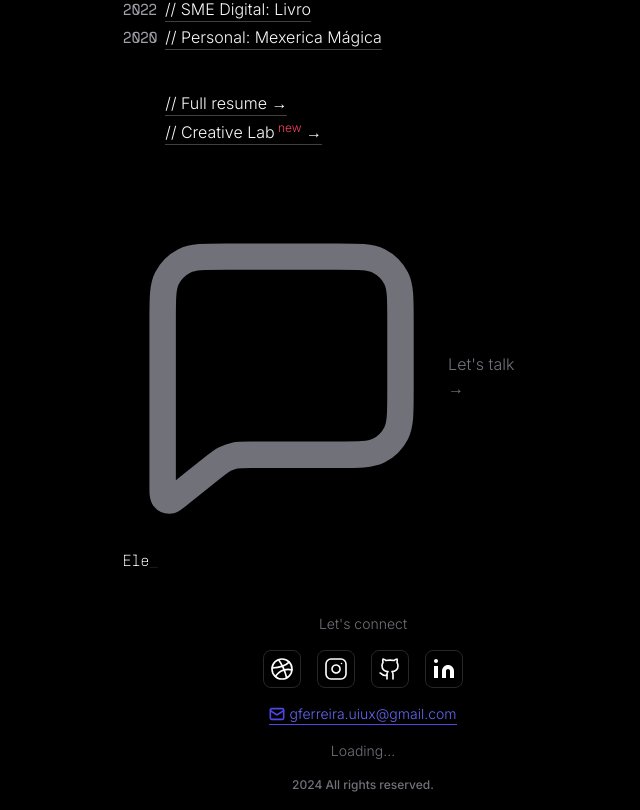
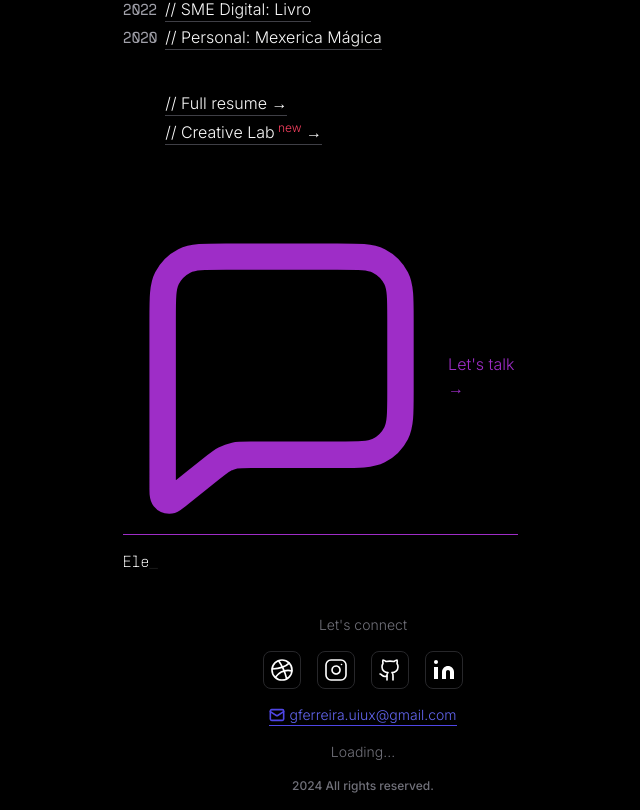
Before and after one commit to guiuiux/portfolio, a Next.js app: page /en in a window 1280 px wide. Shown: the part 1306-2116 px from the top of the page, without its empty margins (277-917 px from the left). Built offline with nearby package versions, Linux system fonts and the light colour scheme; no server answers.

Commit message:
rgb included

```diff
--- a/app/globals.css
+++ b/app/globals.css
@@ -5,6 +5,46 @@
 :root {
   --background: #ffffff;
   --foreground: #171717;
+}
+
+
+@keyframes rainbow-animation {
+  0% {
+    color: #ff0000;
+    border-color: #ff0000;
+  }
+  14% {
+    color: #ff9a00;
+    border-color: #ff9a00;
+  }
+  28% {
+    color: #d0de21;
+    border-color: #d0de21;
+  }
+  42% {
+    color: #4fdc4a;
+    border-color: #4fdc4a;
+  }
+  57% {
+    color: #3fdad8;
+    border-color: #3fdad8;
+  }
+  71% {
+    color: #2a84d2;
+    border-color: #2a84d2;
+  }
+  85% {
+    color: #7a2dd0;
+    border-color: #7a2dd0;
+  }
+  100% {
+    color: #d22dbb;
+    border-color: #d22dbb;
+  }
+}
+
+.rainbow-effect {
+  animation: rainbow-animation 2s linear infinite;
 }
 
 /* globals.css */
--- a/components/Footer.tsx
+++ b/components/Footer.tsx
@@ -14,10 +14,12 @@ const Footer = () => {
   return (
     <div className="flex flex-col gap-10">
       <div className="flex flex-col gap-4">
-        <div className="text-zinc-500 font-light items-center w-fit flex flex-row gap-2 hover:text-zinc-50 transition-colors duration-300">
-          <MessageIcon />
-          {t("cta")}{" "}
-        </div>
+      <div className="w-fit border-b-[1px] flex flex-row gap-2 items-center rainbow-effect">
+  <MessageIcon  />
+  <span className="font-light">{t("cta")}</span>
+</div>
+
+
         <TypingEffect />
       </div>
       <div className="flex flex-col gap-4 w-full text-center text-zinc-500 font-light text-sm">
--- a/public/messages/pt.json
+++ b/public/messages/pt.json
@@ -27,7 +27,7 @@
     "Inove com designs que conectam.",
     "Dê vida às suas ideias. Fale comigo!"
   ],
-  "cta": "Vamos conversar →",
+  "cta": "Agende uma consultoria grátis →",
   "connect": "Conecte-se comigo",
   "update":"última atualização em"
 
```
